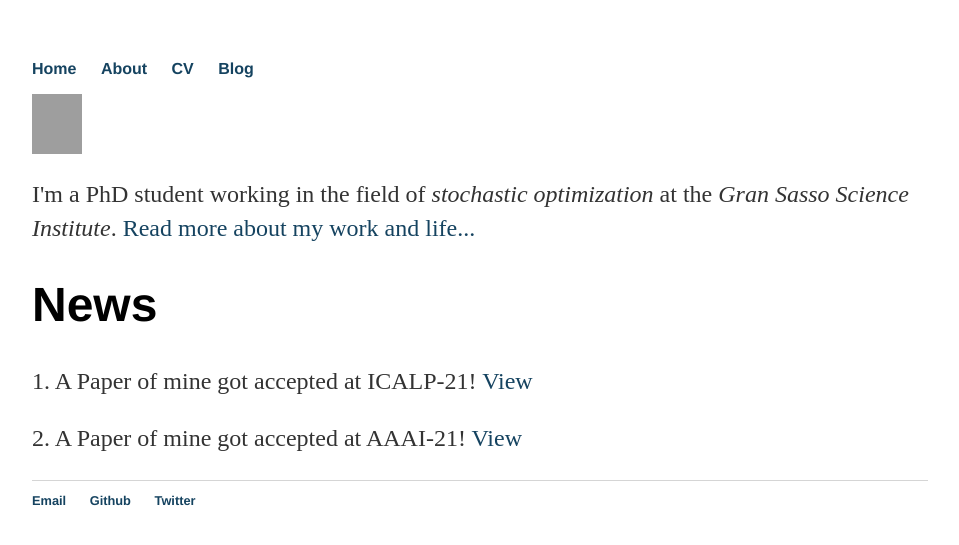
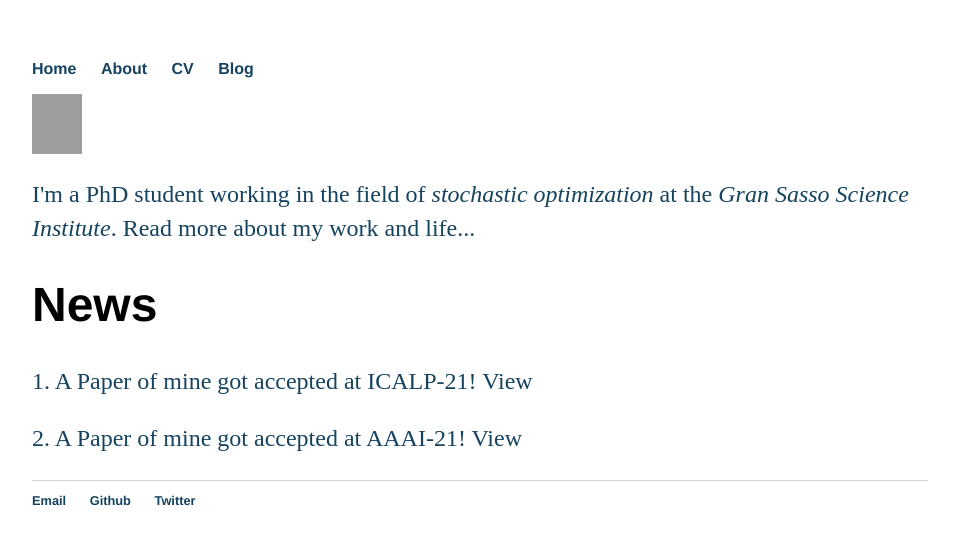
Before and after one commit to debashmitap/debashmitap.github.io, a Jekyll site: the page built from index.html, in a window 1280 px wide. Shown: the top 545 px of the page, without its empty margins (160-1119 px from the left). Built offline with Jekyll 4.4.1, drawn with Linux system fonts in a browser that asks for light colours; grey boxes are pictures that could not be loaded.

Commit message:
Update main.css

```diff
--- a/css/main.css
+++ b/css/main.css
@@ -26,7 +26,7 @@ h1 {
 p {
     font-size: 1.5em;
     line-height: 1.4em;
-    color: #333;
+    color: #154360;
 }
 footer {
     border-top: 1px solid #d5d5d5;
```
